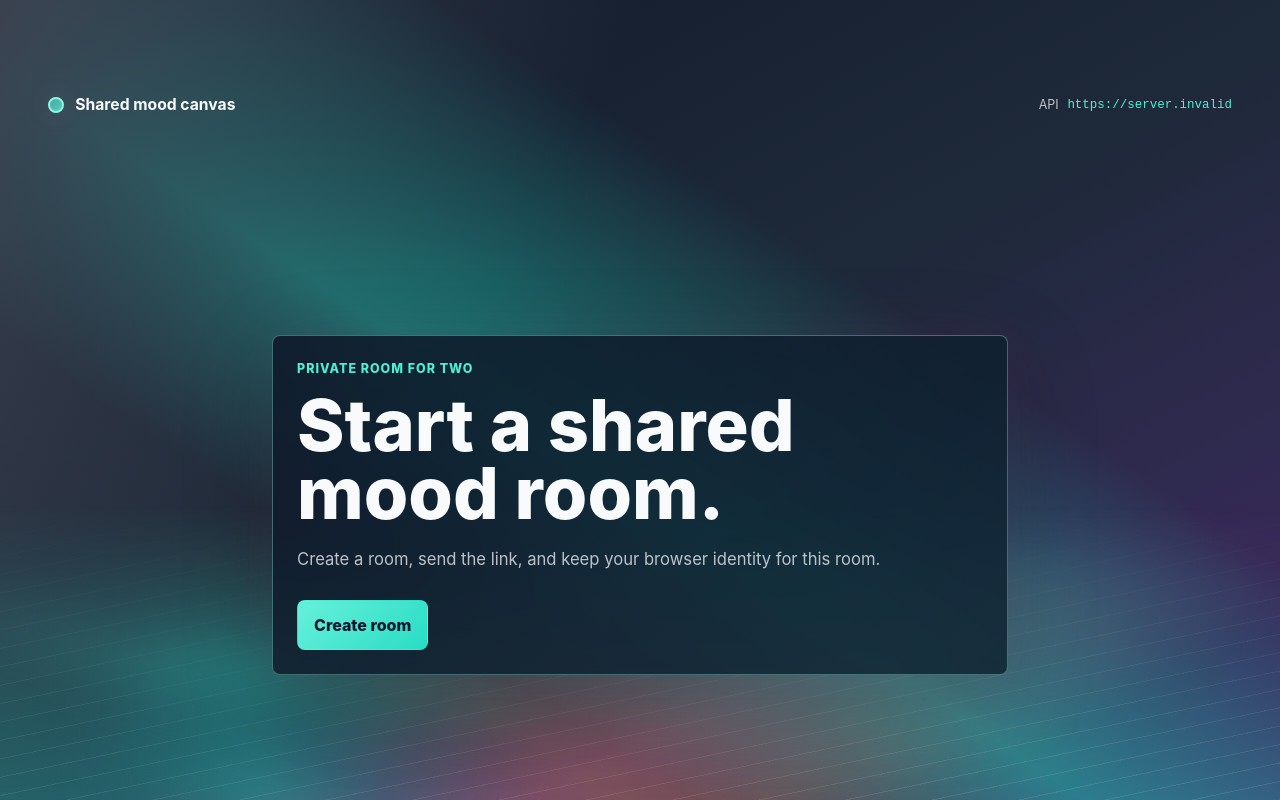
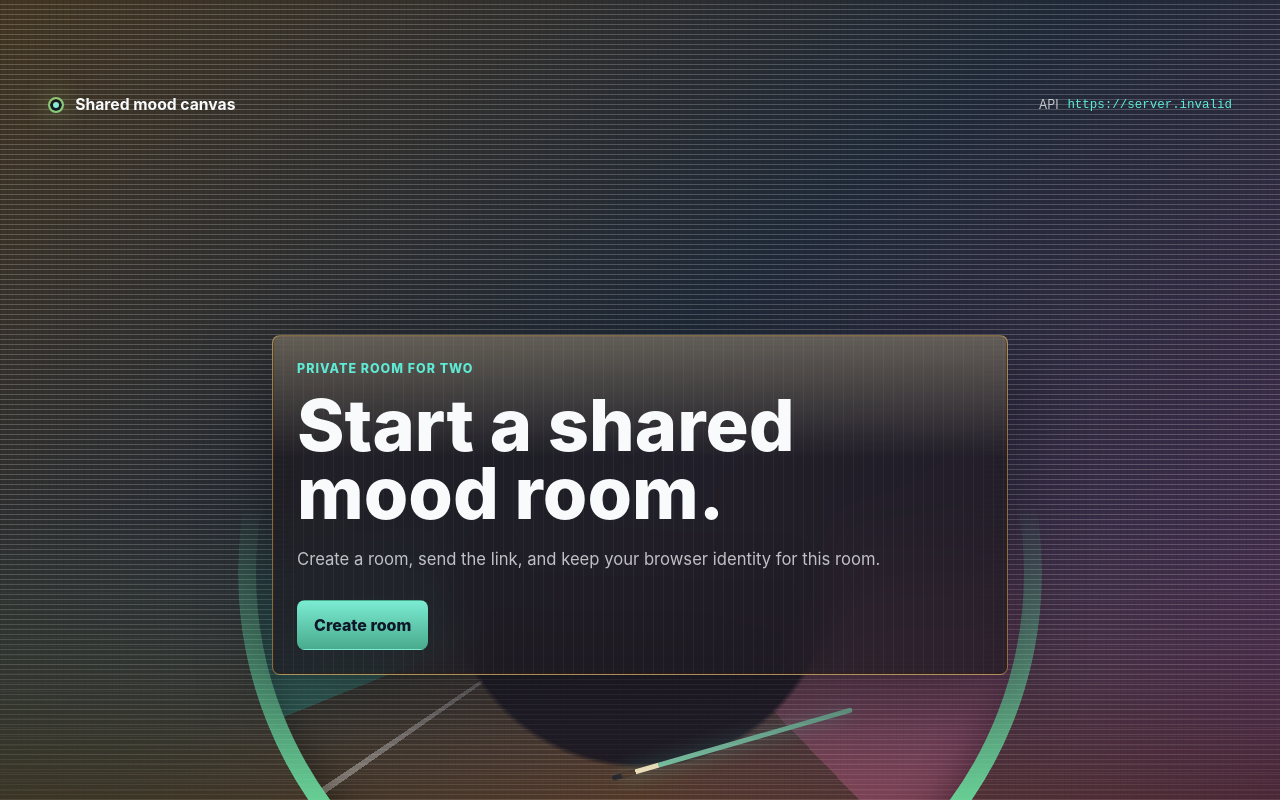
Before and after one commit to mtplayground/brian-lee-819b-mood-ring, a React (Vite) app in the folder frontend/: page / in a window 1280 px wide. Built offline with nearby package versions, Linux system fonts and the light colour scheme; no server answers.

Commit message:
feat: Retro analog theme

```diff
--- a/frontend/src/components/layout/RootLayout.tsx
+++ b/frontend/src/components/layout/RootLayout.tsx
@@ -1,14 +1,14 @@
 import { useMemo, type PropsWithChildren } from "react";
 import { Link } from "react-router-dom";
 import { useAppState } from "../../state/AppStateContext";
-import { moodToThemeTokens, painterlyThemeRenderer } from "../../theme";
+import { moodToThemeTokens, retroThemeRenderer } from "../../theme";
 
 export function RootLayout({ children }: PropsWithChildren) {
   const { config, currentMood } = useAppState();
   const themeRender = useMemo(() => {
     const tokens = moodToThemeTokens(currentMood);
 
-    return painterlyThemeRenderer.render(tokens, currentMood);
+    return retroThemeRenderer.render(tokens, currentMood);
   }, [currentMood]);
 
   return (
--- a/frontend/src/styles.css
+++ b/frontend/src/styles.css
@@ -114,6 +114,21 @@ a {
     linear-gradient(34deg, transparent 0 28%, color-mix(in srgb, var(--theme-core) 48%, transparent) 44%, transparent 66%),
     linear-gradient(152deg, var(--theme-bg-start) 0%, var(--theme-bg-mid) 48%, var(--theme-bg-end) 100%);
   filter: saturate(var(--painterly-saturation));
+}
+
+.theme-renderer--retro {
+  --retro-bezel-width: 18px;
+  --retro-grain-opacity: 0.18;
+  --retro-needle-rotation: 0deg;
+  --retro-panel-depth: 24px;
+  --retro-sweep-duration: 1500ms;
+  --retro-tick-opacity: 0.42;
+  --retro-warm-wash: 0.3;
+  --retro-warm-wash-percent: 30%;
+  background:
+    repeating-linear-gradient(0deg, rgba(255, 255, 255, var(--retro-grain-opacity)) 0 1px, transparent 1px 5px),
+    repeating-linear-gradient(90deg, rgba(15, 23, 42, 0.16) 0 1px, transparent 1px 7px),
+    linear-gradient(140deg, color-mix(in srgb, #f59e0b 22%, var(--theme-bg-start)) 0%, var(--theme-bg-mid) 48%, color-mix(in srgb, #78350f 18%, var(--theme-bg-end)) 100%);
 }
 
 .app-header {
@@ -713,6 +728,87 @@ a {
   height: 42vh;
 }
 
+.theme-renderer--retro .app-header__symbol {
+  border-color: color-mix(in srgb, #fbbf24 46%, var(--theme-core));
+  background:
+    radial-gradient(circle, color-mix(in srgb, var(--theme-accent) 76%, #fef3c7) 0 34%, transparent 35%),
+    conic-gradient(from 210deg, var(--theme-core), #f59e0b, var(--theme-accent), var(--theme-core));
+  box-shadow:
+    inset 0 0 0 3px color-mix(in srgb, var(--theme-bg-start) 82%, #451a03),
+    0 0 var(--theme-glow-size) color-mix(in srgb, #f59e0b 28%, var(--theme-stage-core));
+}
+
+.theme-renderer--retro .route-panel {
+  border-color: color-mix(in srgb, #fbbf24 30%, rgba(255, 255, 255, var(--theme-border-strength)));
+  background:
+    linear-gradient(180deg, color-mix(in srgb, #fef3c7 var(--retro-warm-wash-percent), transparent), transparent 36%),
+    repeating-linear-gradient(90deg, rgba(255, 255, 255, 0.045) 0 1px, transparent 1px 10px),
+    color-mix(in srgb, var(--theme-surface) 84%, #451a03);
+  box-shadow:
+    inset 0 1px 0 rgba(255, 255, 255, 0.18),
+    inset 0 0 0 1px rgba(69, 26, 3, 0.42),
+    0 var(--retro-panel-depth) 72px rgba(0, 0, 0, 0.34);
+}
+
+.theme-renderer--retro .button--primary {
+  background:
+    linear-gradient(180deg, color-mix(in srgb, var(--theme-accent) 82%, #fef3c7), color-mix(in srgb, var(--theme-core) 72%, #92400e));
+}
+
+.theme-renderer--retro .theme-stage {
+  height: 42vh;
+}
+
+.theme-renderer--retro .theme-stage__surface {
+  position: relative;
+  overflow: hidden;
+  background:
+    linear-gradient(180deg, transparent 0 18%, color-mix(in srgb, #451a03 34%, transparent) 100%),
+    repeating-linear-gradient(0deg, rgba(255, 255, 255, 0.08) 0 1px, transparent 1px 9px),
+    linear-gradient(90deg, color-mix(in srgb, var(--theme-stage-core) 52%, #451a03), var(--theme-stage-accent), color-mix(in srgb, var(--theme-stage-glow) 62%, #111827));
+}
+
+.theme-renderer--retro .theme-stage__surface::before,
+.theme-renderer--retro .theme-stage__surface::after {
+  position: absolute;
+  content: "";
+  pointer-events: none;
+}
+
+.theme-renderer--retro .theme-stage__surface::before {
+  left: 50%;
+  bottom: -52%;
+  width: min(76vw, 48rem);
+  height: min(76vw, 48rem);
+  border: var(--retro-bezel-width) solid color-mix(in srgb, #fbbf24 28%, var(--theme-core));
+  border-radius: 50%;
+  background:
+    radial-gradient(circle at 50% 50%, color-mix(in srgb, var(--theme-bg-start) 78%, #451a03) 0 35%, transparent 36%),
+    conic-gradient(from 224deg, transparent 0 11deg, rgba(255, 255, 255, var(--retro-tick-opacity)) 11deg 12deg, transparent 12deg 22deg),
+    conic-gradient(from 224deg, transparent 0 24deg, var(--theme-stage-core) 24deg 108deg, var(--theme-stage-accent) 108deg 182deg, var(--theme-stage-glow) 182deg 272deg, transparent 272deg 360deg);
+  box-shadow:
+    inset 0 0 42px rgba(0, 0, 0, 0.44),
+    0 0 50px color-mix(in srgb, var(--theme-stage-core) 26%, transparent);
+  mask-image: linear-gradient(to top, #000 0 58%, transparent 82%);
+  transform: translateX(-50%);
+}
+
+.theme-renderer--retro .theme-stage__surface::after {
+  left: 50%;
+  bottom: 8%;
+  width: min(28vw, 15rem);
+  height: 0.34rem;
+  border-radius: 999px;
+  background:
+    linear-gradient(90deg, transparent 0 6%, #fef3c7 6% 16%, color-mix(in srgb, var(--theme-accent) 78%, #f97316) 16% 100%);
+  box-shadow:
+    0 0 18px color-mix(in srgb, var(--theme-accent) 42%, transparent),
+    -0.6rem 0 0 rgba(15, 23, 42, 0.62);
+  transform: translateX(-8%) rotate(var(--retro-needle-rotation));
+  transform-origin: 8% 50%;
+  animation: retro-needle-settle var(--retro-sweep-duration) var(--theme-easing) 1;
+}
+
 .theme-renderer--painterly .theme-stage__surface {
   position: relative;
   overflow: hidden;
@@ -891,6 +987,20 @@ a {
   }
 }
 
+@keyframes retro-needle-settle {
+  from {
+    transform: translateX(-8%) rotate(-62deg);
+  }
+
+  62% {
+    transform: translateX(-8%) rotate(var(--retro-needle-rotation));
+  }
+
+  to {
+    transform: translateX(-8%) rotate(var(--retro-needle-rotation));
+  }
+}
+
 @media (max-width: 720px) {
   .app-header {
     align-items: flex-start;
@@ -935,7 +1045,8 @@ a {
   .theme-renderer--organic .theme-stage__surface::after,
   .theme-renderer--geometric .theme-stage__surface::before,
   .theme-renderer--painterly .theme-stage__surface::before,
-  .theme-renderer--painterly .theme-stage__surface::after {
+  .theme-renderer--painterly .theme-stage__surface::after,
+  .theme-renderer--retro .theme-stage__surface::after {
     animation: none;
   }
 }
--- a/frontend/src/theme/index.ts
+++ b/frontend/src/theme/index.ts
@@ -15,3 +15,4 @@ export { baseThemeRenderer } from "./renderer";
 export { geometricThemeRenderer } from "./geometricRenderer";
 export { organicThemeRenderer } from "./organicRenderer";
 export { painterlyThemeRenderer } from "./painterlyRenderer";
+export { retroThemeRenderer } from "./retroRenderer";
--- /dev/null
+++ b/frontend/src/theme/retroRenderer.ts
@@ -0,0 +1,49 @@
+import type { CSSProperties } from "react";
+import type { ThemeTokens } from "./engine";
+import {
+  tokensToCssVariables,
+  type ThemeCssVariables,
+  type ThemeRenderResult,
+  type ThemeRenderer,
+} from "./renderer";
+
+type RetroCssVariables = ThemeCssVariables & {
+  "--retro-bezel-width": string;
+  "--retro-grain-opacity": string;
+  "--retro-needle-rotation": string;
+  "--retro-panel-depth": string;
+  "--retro-sweep-duration": string;
+  "--retro-tick-opacity": string;
+  "--retro-warm-wash": string;
+  "--retro-warm-wash-percent": string;
+};
+
+const retroCssVariables = (tokens: ThemeTokens): RetroCssVariables => ({
+  ...tokensToCssVariables(tokens),
+  "--retro-bezel-width": `${Math.round(10 + tokens.layout.borderStrength * 42)}px`,
+  "--retro-grain-opacity": (0.1 + tokens.layout.borderStrength * 0.54).toFixed(3),
+  "--retro-needle-rotation": `${Math.round(-58 + tokens.motion.amplitude * 116)}deg`,
+  "--retro-panel-depth": `${Math.round(18 + tokens.motion.amplitude * 18)}px`,
+  "--retro-sweep-duration": `${Math.round(tokens.motion.durationMs * 1.9)}ms`,
+  "--retro-tick-opacity": (0.24 + tokens.motion.amplitude * 0.34).toFixed(3),
+  "--retro-warm-wash": (0.18 + tokens.layout.rhythm * 0.12).toFixed(3),
+  "--retro-warm-wash-percent": `${Math.round((0.18 + tokens.layout.rhythm * 0.12) * 100)}%`,
+});
+
+const retroStageStyle = (tokens: ThemeTokens): CSSProperties => ({
+  transitionDuration: `${tokens.motion.durationMs}ms`,
+  transitionTimingFunction: tokens.motion.easing,
+});
+
+export const retroThemeRenderer: ThemeRenderer = {
+  id: "retro",
+  label: "Retro analog",
+  render(tokens): ThemeRenderResult {
+    return {
+      rendererId: "retro",
+      rootClassName: "theme-renderer theme-renderer--retro",
+      rootStyle: retroCssVariables(tokens),
+      stageStyle: retroStageStyle(tokens),
+    };
+  },
+};
```
